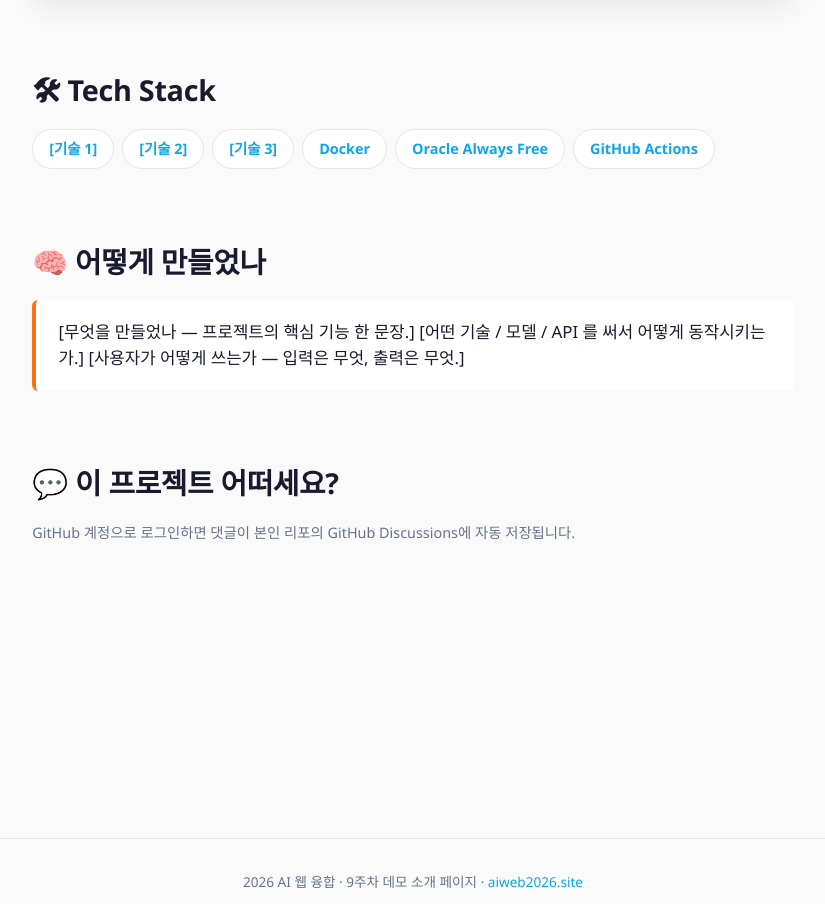
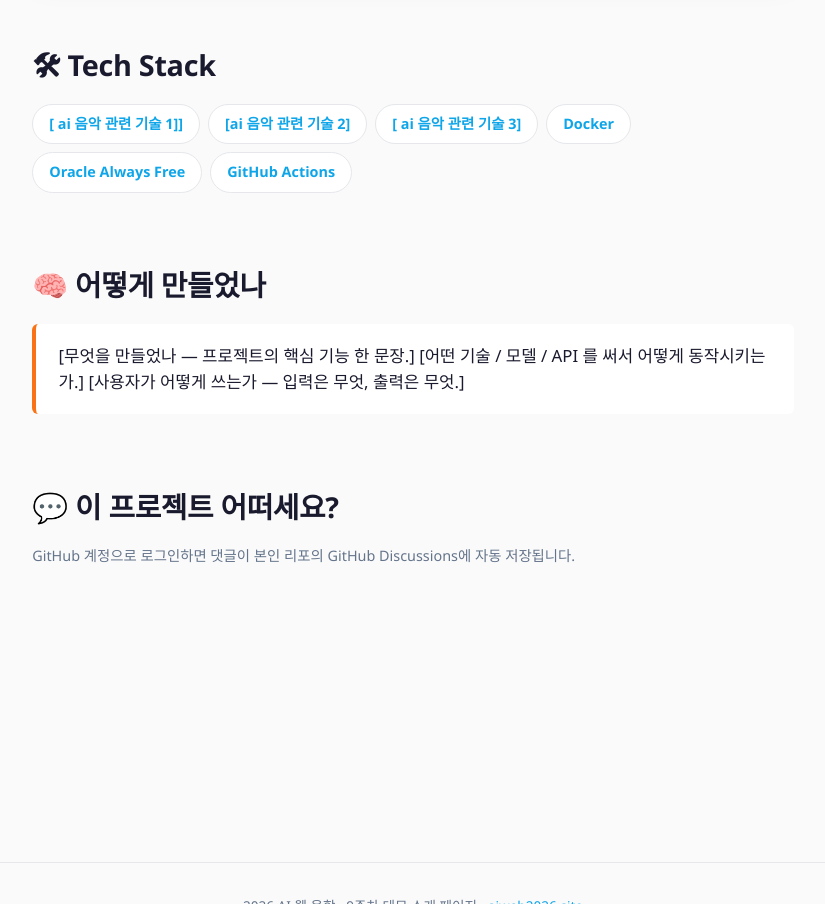
Before and after one commit to aaa0034213/aiweb2026, a plain HTML site: page index.html in a window 1280 px wide. Shown: the part 992-1896 px from the top of the page, without its empty margins (227-1052 px from the left). Drawn offline with Linux system fonts and the light colour scheme.

Commit message:
index.html 수정

```diff
--- a/index.html
+++ b/index.html
@@ -4,13 +4,11 @@
   <meta charset="UTF-8" />
   <meta name="viewport" content="width=device-width, initial-scale=1.0" />
   <!-- ⬇⬇⬇ 본인 정보로 교체 ⬇⬇⬇ -->
-<<<<<<< HEAD
   <title>🚀 [ ai 음악] — by &lt;유휘경 ID&gt;</title>
   <meta name="description" content="[ai 음악 관련된 설명]" />
-=======
   <title>🚀 [ ai 음악 프로젝트 ] — by &lt;유휘경 ID&gt;</title>
   <meta name="description" content="[ai 음악 관련된 내용들]" />
->>>>>>> c12af03a67a28e096eadc532f49fd6ece5bb765d
+
   <!-- ⬆⬆⬆ 본인 정보로 교체 ⬆⬆⬆ -->
   <link rel="stylesheet" href="style.css" />
 </head>
@@ -59,9 +57,9 @@
       <h2>🛠 Tech Stack</h2>
       <!-- ⬇⬇⬇ 본인 프로젝트가 실제로 쓴 기술로 교체 ⬇⬇⬇ -->
       <ul class="stack">
-        <li>[기술 1]</li>
-        <li>[기술 2]</li>
-        <li>[기술 3]</li>
+        <li>[ ai 음악 관련 기술 1]]</li>
+        <li>[ai 음악 관련 기술 2]</li>
+        <li>[ ai 음악 관련 기술 3]</li>
         <li>Docker</li>
         <li>Oracle Always Free</li>
         <li>GitHub Actions</li>
```
